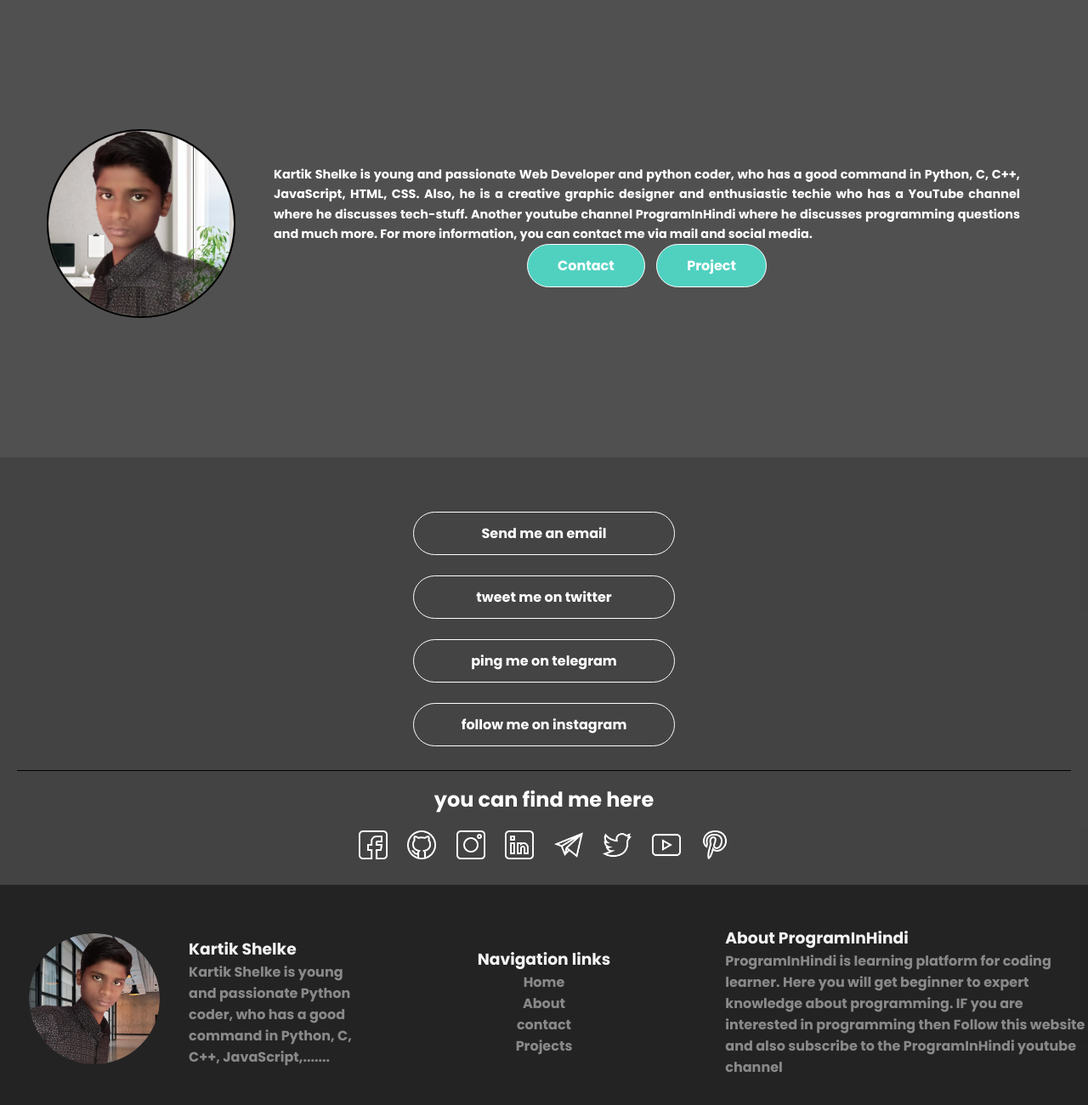
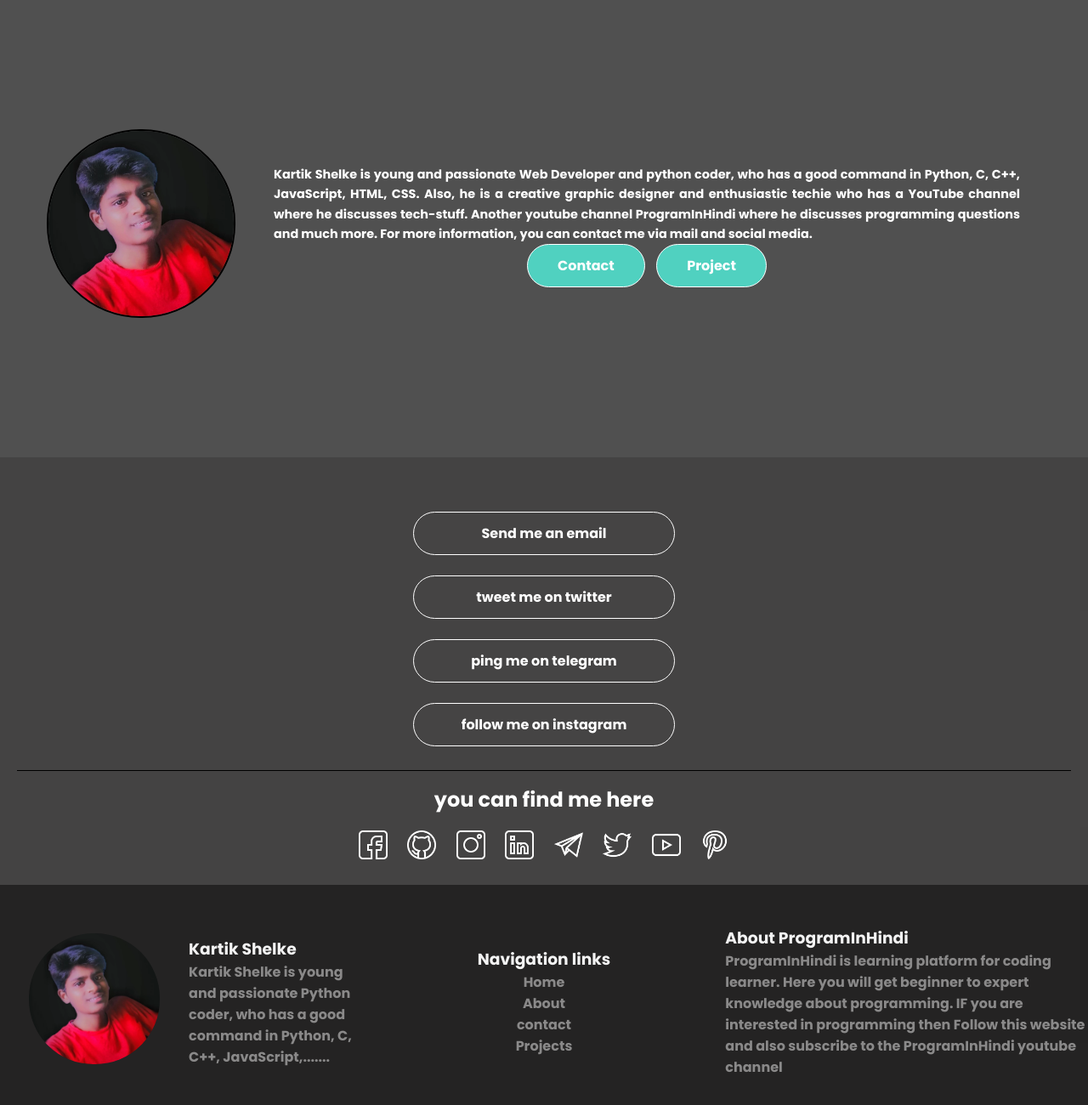
Before and after one commit to kartikshelke24/developerKartik.github.io, a plain HTML site: page index.html in a window 1280 px wide. Shown: the part 806-2106 px from the top of the page at 85% size. Drawn offline with Linux system fonts and the light colour scheme.

Commit message:
changed the profile images

```diff
--- a/index.html
+++ b/index.html
@@ -55,7 +55,7 @@
             <div class="d-flex">
                 <div class="coloumn-about">
                     <figure class="my-image-figure">
-                        <img src="img/profile-pic (1).png" class="brand-image" alt="My Image">
+                        <img src="img/profile-pic (1).webp" class="brand-image" alt="My Image">
                     </figure>
                 </div>
                 <div class="coloumn-about">
@@ -115,7 +115,7 @@
                 <div class="hero-about d-flex" onclick="window.location='#about'">
                     <div class="coloumn">
                         <figure class="my-image-figure">
-                            <img src="img/profile-pic (2).png" class="brand-image footer-image" alt="My Image">
+                            <img src="img/profile-pic (1).webp" class="brand-image footer-image" alt="My Image">
                         </figure>
                     </div>
                     <div class="coloumn">
```
Also changed, not shown: img/cover-image.png (deleted), img/image (1).png (deleted), img/profile-pic (1).png (deleted), img/profile-pic (1).webp (added), img/profile-pic (2).png (deleted).
